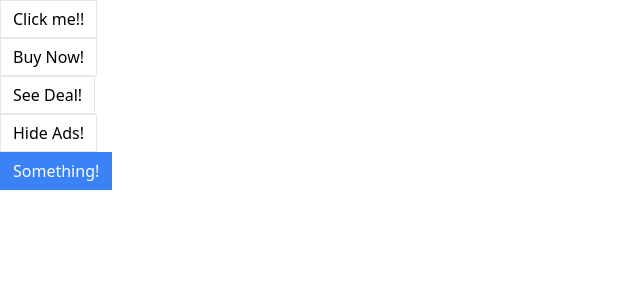
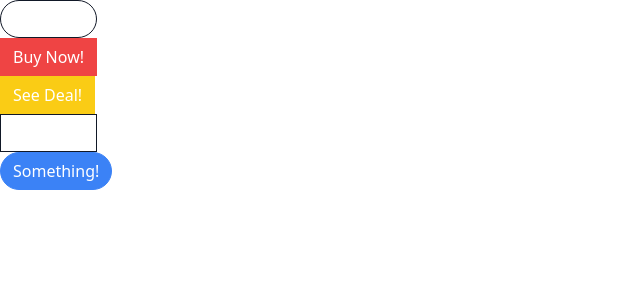
Before and after one commit to gresahodolli/modern-react-with-redux, a React (Create React App) app in the folder comps/: page / in a window 1280 px wide. Shown: the top 300 px of the page, without its empty margins (0-640 px from the left). Built offline with nearby package versions, Linux system fonts and the light colour scheme.

Commit message:
Building Some Variations

```diff
--- a/comps/src/App.js
+++ b/comps/src/App.js
@@ -4,19 +4,29 @@ function App() {
     return (
         <div>
             <div>
-                <Button> Click me!! </Button>
+                <Button secondary outline rounded>
+                    Click me!!
+                </Button>
             </div>
             <div>
-                <Button>Buy Now!</Button>
+                <Button danger>
+                    Buy Now!
+                </Button>
             </div>
             <div>
-                <Button>See Deal!</Button>
+                <Button warning>
+                    See Deal!
+                </Button>
             </div>
             <div>
-                <Button secondary outline>Hide Ads!</Button>
+                <Button secondary outline>
+                    Hide Ads!
+                </Button>
             </div>
             <div>
-                <Button primary rounded>Something!</Button>
+                <Button primary rounded>
+                    Something!
+                </Button>
             </div>
     </div>
     )
--- a/comps/src/Button.js
+++ b/comps/src/Button.js
@@ -13,8 +13,20 @@ function Button({
     rounded,
 }) {
    const classes = className('px-3 py-1.5 border', {
-    'border-blue-500 bg-blue-500 text-white':primary
-   })
+    'border-blue-500 bg-blue-500 text-white': primary,
+    'border-gray-900 bg-gray-900 text-white': secondary,
+    'border-green-500 bg-green-500 text-white': success,
+    'border-yellow-400 bg-yellow-400 text-white': warning,
+    'border-red-500 bg-red-500 text-white': danger,
+    'rounded-full' : rounded,
+    'bg-white' : outline,
+    'text-blue-500' : outline &&  primary,
+    'text-gray-500' : outline &&  secondary,
+    'text-green-500' : outline &&  success,
+    'text-yellow-500' : outline &&  warning,
+    'text-red-500' : outline &&  danger ,
+
+})
 
   return (
     <button className={classes}>{children}</button>
```
